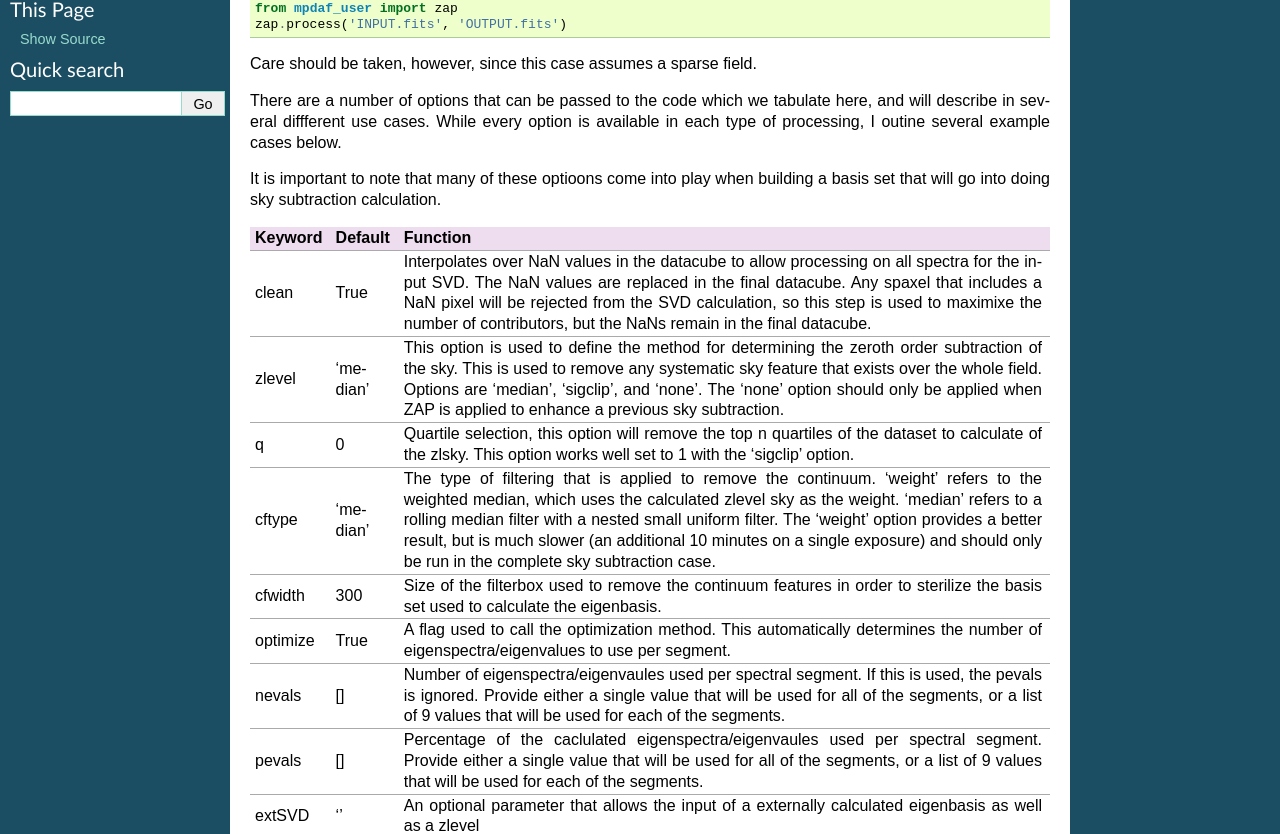
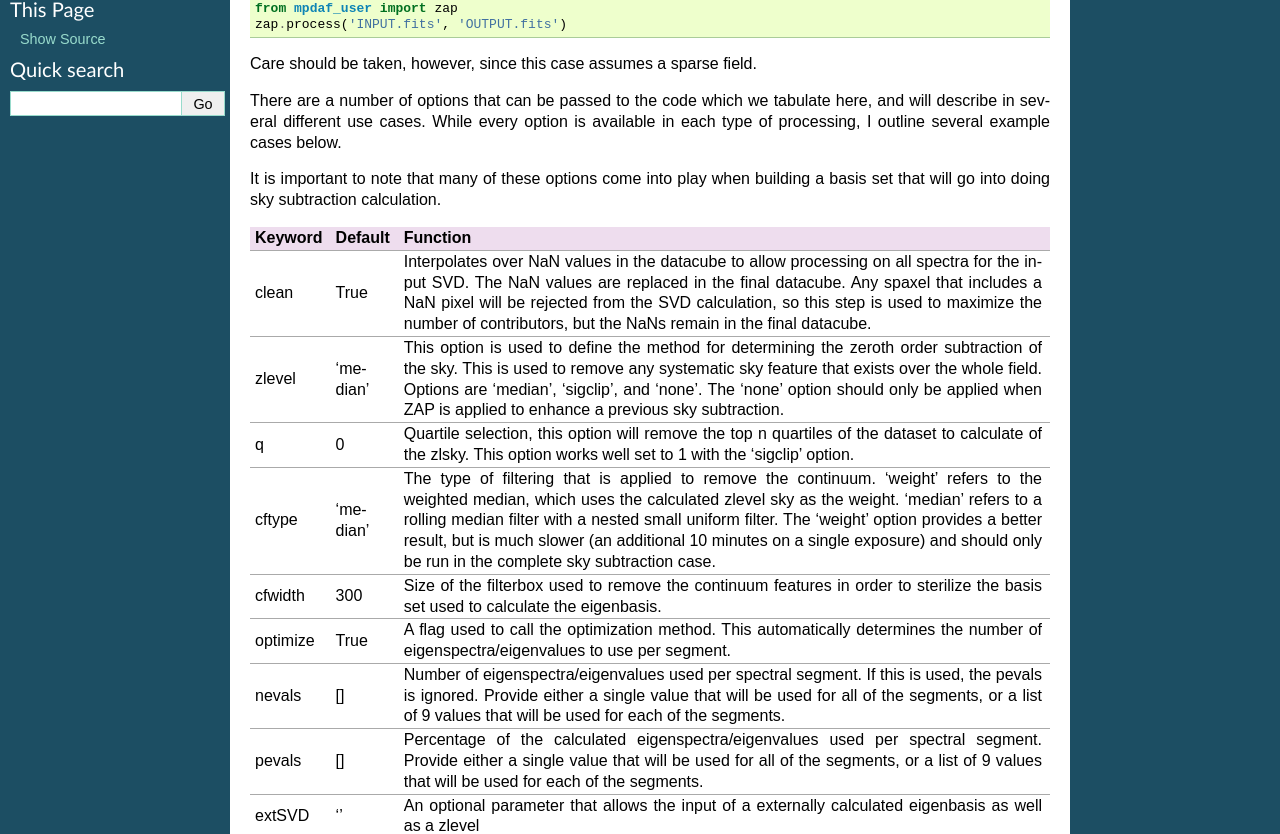
Before and after one commit to ktsoto/zap, a Sphinx documentation site: the page built from doc/index.rst, in a window 1280 px wide and 1400 px high. Shown: the part 295-1129 px from the top of the window. Built offline with Sphinx 7.4.7, drawn with Linux system fonts in a browser that asks for light colours; some of the changed text lies outside the part shown.

Commit message:
Fix some typos in the docs.

```diff
--- a/doc/index.rst
+++ b/doc/index.rst
@@ -21,35 +21,35 @@ In its most hands-off form, ZAP can take an input fits datacube, operate on it,
 
 Care should be taken, however, since this case assumes a sparse field.
 
-There are a number of options that can be passed to the code which we tabulate here, and will describe in several diffferent use cases. While every option is available in each type of processing, I outine several example cases below.
+There are a number of options that can be passed to the code which we tabulate here, and will describe in several different use cases. While every option is available in each type of processing, I outline several example cases below.
 
-It is important to note that many of these optioons come into play when building a basis set that will go into doing sky subtraction calculation.
+It is important to note that many of these options come into play when building a basis set that will go into doing sky subtraction calculation.
 
 ========  ========  ==============================================================================
 Keyword   Default   Function
 ========  ========  ==============================================================================
 clean     True      Interpolates over NaN values in the datacube to allow processing on all
                     spectra for the input SVD. The NaN values are replaced in the final datacube.
-		    Any spaxel that includes a NaN pixel will be rejected from the SVD
-		    calculation, so this step is used to maximixe the number of contributors, but
-		    the NaNs remain in the final datacube.
+                    Any spaxel that includes a NaN pixel will be rejected from the SVD
+                    calculation, so this step is used to maximize the number of contributors, but
+                    the NaNs remain in the final datacube.
 
 zlevel    'median'  This option is used to define the method for determining the zeroth order
                     subtraction of the sky. This is used to remove any systematic sky feature
-		    that exists over the whole field. Options are 'median', 'sigclip', and 'none'.
-		    The 'none' option should only be applied when ZAP is applied to enhance a
-		    previous sky subtraction.
+                    that exists over the whole field. Options are 'median', 'sigclip', and 'none'.
+                    The 'none' option should only be applied when ZAP is applied to enhance a
+                    previous sky subtraction.
 
 q         0         Quartile selection, this option will remove the top n quartiles of the
                     dataset to calculate of the zlsky. This option works well set to 1 with the
-		    'sigclip' option.
+                    'sigclip' option.
 
 cftype    'median'  The type of filtering that is applied to remove the continuum.  'weight'
                     refers to the weighted median, which uses the calculated zlevel sky as the
-		    weight. 'median' refers to a rolling median filter with a nested small
-		    uniform filter. The 'weight' option provides a better result, but is much
-		    slower (an additional 10 minutes on a single exposure) and should only be
-		    run in the complete sky subtraction case.
+                    weight. 'median' refers to a rolling median filter with a nested small
+                    uniform filter. The 'weight' option provides a better result, but is much
+                    slower (an additional 10 minutes on a single exposure) and should only be
+                    run in the complete sky subtraction case.
 
 cfwidth   300       Size of the filterbox used to remove the continuum features in order to
                     sterilize the basis set used to calculate the eigenbasis.
@@ -57,14 +57,14 @@ cfwidth   300       Size of the filterbox used to remove the continuum features
 optimize  True      A flag used to call the optimization method. This automatically determines the
                     number of eigenspectra/eigenvalues to use per segment.
 
-nevals    []        Number of eigenspectra/eigenvaules used per spectral segment. If this
+nevals    []        Number of eigenspectra/eigenvalues used per spectral segment. If this
                     is used, the pevals is ignored. Provide either a single value that will be
-		    used for all of the segments, or a list of 9 values that will be used for
-		    each of the segments.
+                    used for all of the segments, or a list of 9 values that will be used for
+                    each of the segments.
 
-pevals    []        Percentage of the caclulated eigenspectra/eigenvaules used per spectral
+pevals    []        Percentage of the calculated eigenspectra/eigenvalues used per spectral
                     segment. Provide either a single value that will be used for all of the
-		    segments, or a list of 9 values that will be used for each of the segments.
+                    segments, or a list of 9 values that will be used for each of the segments.
 
 extSVD    ''        An optional parameter that allows the input of a externally calculated
                     eigenbasis as well as a zlevel
@@ -279,9 +279,9 @@ The method of normalization has a strong effect on any SVD calculation. In this
 
 Singular Value Decomposition
 ++++++++++++++++++++++++++++
-Calulate the eigenspectra and eigenvalues that characterize the residual emission line features.
+Calculate the eigenspectra and eigenvalues that characterize the residual emission line features.
 
-Using the previous steps, we have produced a set of spectra that are prepared for the Singular Value Decomposition, which cacluated the eigenspectra and the eigenvalues that create the entire set of input spectra. To use these eigenspectra effectively, the eigenmodes must be chosen to identify only the contributions by the sky residuals.
+Using the previous steps, we have produced a set of spectra that are prepared for the Singular Value Decomposition, which calculated the eigenspectra and the eigenvalues that create the entire set of input spectra. To use these eigenspectra effectively, the eigenmodes must be chosen to identify only the contributions by the sky residuals.
 
 Optimization
 ++++++++++++
```
Also changed, not shown: other parts of doc/index.rst (+2 -2 lines).
